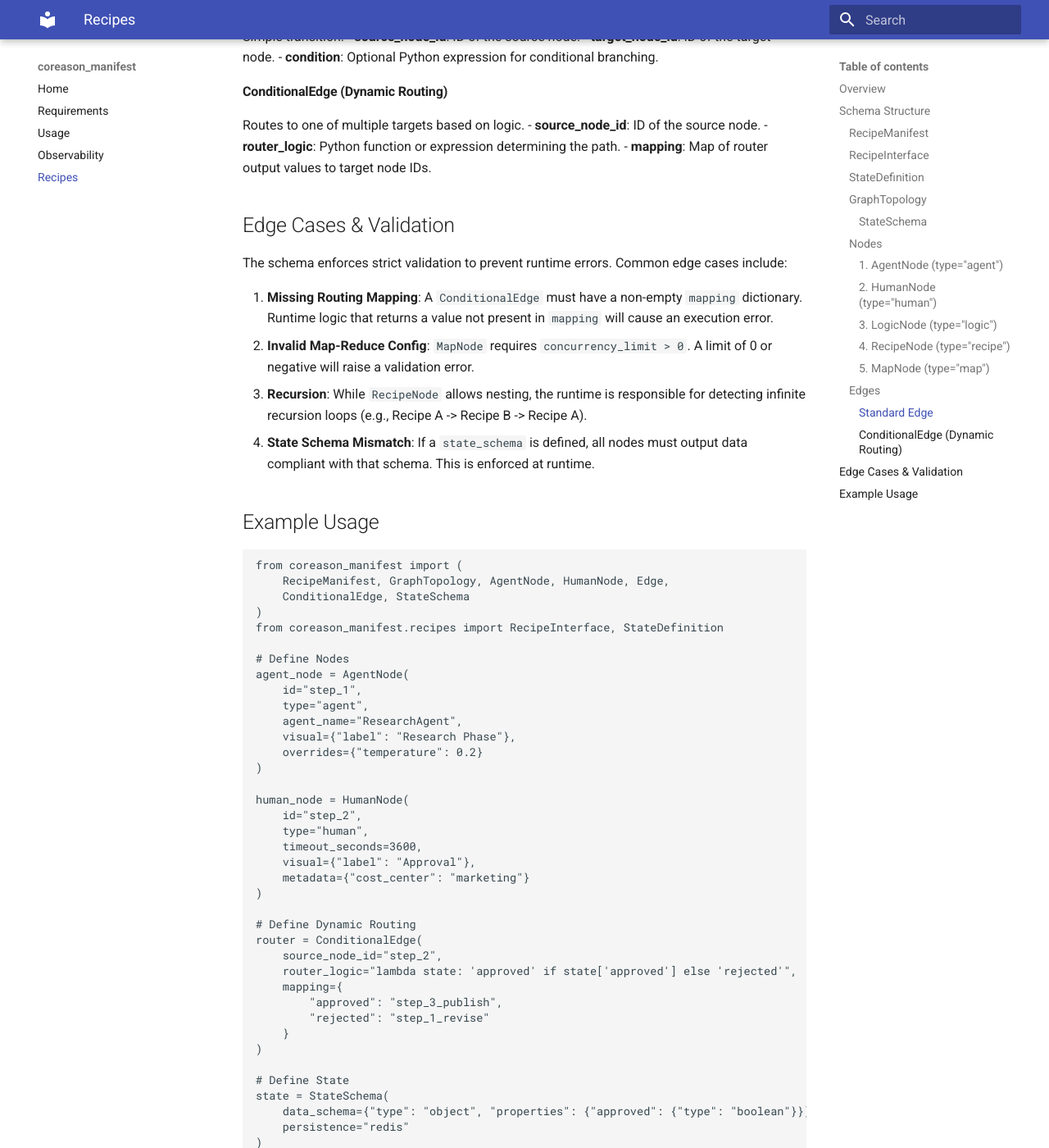
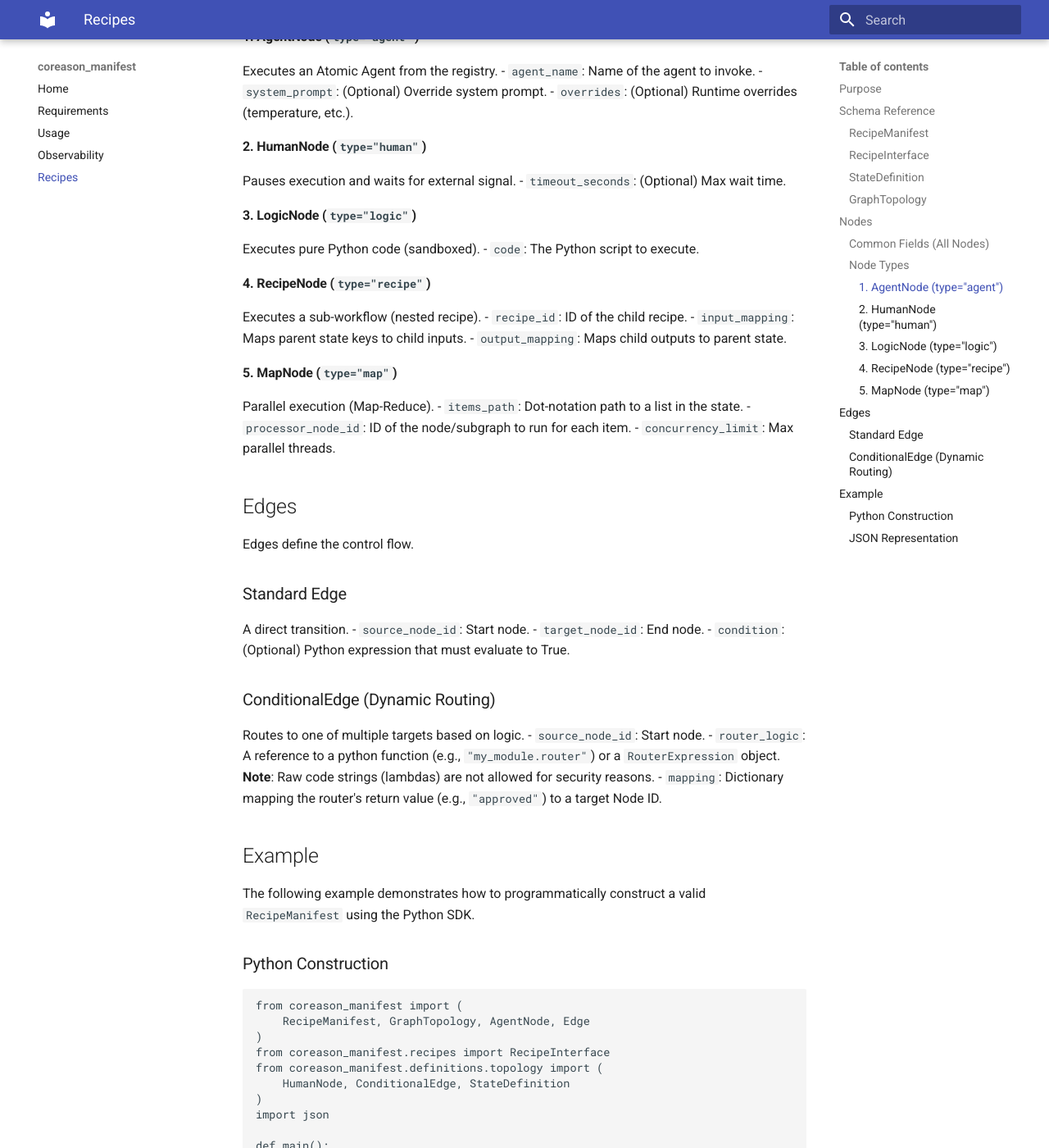
Before and after one commit to CoReason-AI/coreason-manifest, an MkDocs documentation site: the page built from docs/recipes.md, in a window 1280 px wide and 1400 px high, scrolled down 2596 px. Shown: the whole window at 82% size. Built offline with MkDocs 1.6.1 and Material for MkDocs 9.7.7, drawn with Linux system fonts in a browser that asks for light colours; some of the changed text lies outside the part shown.

Commit message:
docs: add detailed executable specification for MACO RecipeManifest
Updates `docs/recipes.md` to serve as a comprehensive executable specification
for the MACO Engine and Builder ecosystem.
- Documents `RecipeManifest`, `GraphTopology`, `StateDefinition` and Node types.
- Adds explicit usage of `integrity_hash` and `metadata`.
- Provides a verified, runnable Python example and corresponding JSON wire format.
- Clarifies `ConditionalEdge` router logic constraints.

Co-authored-by: gowthamrao <13936600+gowthamrao@users.noreply.github.com>

````diff
--- a/docs/recipes.md
+++ b/docs/recipes.md
@@ -1,205 +1,392 @@
-# Recipe Manifests (Workflows)
+# MACO Recipe Specification
 
-The `coreason-manifest` package provides the schema definitions for **Recipes**, which are executable workflows managed by the `coreason-maco` runtime. These definitions share the same underlying graph components (`Node`, `Edge`) as the Agent Topology.
+The `RecipeManifest` acts as the **Executable Specification** for the MACO (Multi-Agent Coreason Orchestration) engine. It serves as the shared contract between the `coreason-maco` runtime (Engine) and the `coreason-maco-builder` (Visual Editor).
 
-## Overview
+## Purpose
 
-A `RecipeManifest` defines a directed graph of nodes (steps) and edges (connections). It supports architectural triangulation via "Council" configurations and mixed-initiative workflows (human-in-the-loop).
+The Recipe Manifest defines:
+1.  **Interface Contract**: The strict inputs and outputs of the workflow, allowing it to be treated as a black-box function.
+2.  **Shared Memory**: The schema for the state that persists across steps.
+3.  **Topology**: The directed graph of execution steps (`Nodes`) and transition logic (`Edges`).
+4.  **Design-Time Data**: Metadata required for the Builder UI (e.g., coordinates) that is ignored by the runtime.
 
-Starting with v2, Recipes strictly define their **Interface** (Inputs/Outputs), **Internal State** (Memory), and **Build-time Parameters**.
+## Schema Reference
 
-## Schema Structure
+The root object is `RecipeManifest`, which inherits from `CoReasonBaseModel` (strictly validated, frozen by default).
 
 ### RecipeManifest
 
-The root object for a workflow.
-
-- **id**: Unique identifier for the recipe.
-- **version**: Semantic version (e.g., `1.0.0`).
-- **name**: Human-readable name.
-- **description**: Detailed description.
-- **interface**: Defines the Input/Output contract (`RecipeInterface`).
-- **state**: Defines the internal memory schema (`StateDefinition`).
-- **parameters**: Build-time configuration constants (`Dict[str, Any]`).
-- **topology**: The topology definition of the workflow (`GraphTopology`).
+| Field | Type | Description |
+| :--- | :--- | :--- |
+| `id` | `str` | Unique identifier for the recipe. |
+| `version` | `VersionStr` | Semantic version (e.g., `1.0.0`). |
+| `name` | `str` | Human-readable name. |
+| `description` | `str` | Detailed description of the workflow logic. |
+| `interface` | `RecipeInterface` | Defines the Input/Output contract. |
+| `state` | `StateDefinition` | Defines the internal memory schema and persistence settings. |
+| `parameters` | `Dict[str, Any]` | Build-time configuration constants (e.g. model tiers, thresholds). |
+| `topology` | `GraphTopology` | The execution graph (nodes and edges). |
+| `integrity_hash` | `Optional[str]` | SHA256 hash of the canonical topology. Enforced by Builder, verified by Runtime. |
+| `metadata` | `Dict[str, Any]` | Design-time data (UI coordinates, draft status, user info). |
 
 ### RecipeInterface
 
-Defines the contract for interacting with the recipe.
-
-- **inputs**: JSON Schema defining valid entry arguments.
-- **outputs**: JSON Schema defining the guaranteed structure of the final result.
+| Field | Type | Description |
+| :--- | :--- | :--- |
+| `inputs` | `Dict[str, Any]` | JSON Schema defining valid entry arguments. |
+| `outputs` | `Dict[str, Any]` | JSON Schema defining the guaranteed structure of the final result. |
 
 ### StateDefinition
 
-Defines the shared memory available to all nodes in the graph.
+Defines the "Memory" of the agent or workflow.
 
-- **schema**: JSON Schema of the keys available in the shared memory.
-- **persistence**: Configuration for state durability (`ephemeral` or `persistent`).
+| Field | Type | Description |
+| :--- | :--- | :--- |
+| `schema` | `Dict[str, Any]` | JSON Schema of the keys available in the shared memory. (Note: use `schema_` argument in Python constructor). |
+| `persistence` | `Literal["ephemeral", "persistent"]` | Configuration for state durability. |
 
 ### GraphTopology
 
-Contains the nodes and edges, plus state configuration.
+The core execution logic.
 
-- **nodes**: List of `Node` objects.
-- **edges**: List of `Edge` or `ConditionalEdge` objects.
-- **state_schema**: (Optional) Definition of the graph's state structure and persistence.
+| Field | Type | Description |
+| :--- | :--- | :--- |
+| `nodes` | `List[Node]` | List of polymorphic nodes. |
+| `edges` | `List[Edge]` | List of edges connecting the nodes. |
+| `state_schema` | `Optional[StateDefinition]` | Redundant definition of state for the graph context. |
 
-**Validation**: `GraphTopology` enforces integrity by ensuring that every `source_node_id` and `target_node_id` referenced in edges exists within the `nodes` list.
+**Validation**: The topology enforces **referential integrity**. Every `source_node_id` and `target_node_id` in edges must correspond to an `id` in the `nodes` list.
 
-#### StateSchema
+## Nodes
 
-Defines the data structure passed between nodes.
+Nodes are polymorphic objects distinguished by their `type` field.
 
-- **data_schema**: JSON Schema or Pydantic definition.
-- **persistence**: Checkpointing strategy (e.g., `'memory'`, `'redis'`).
+### Common Fields (All Nodes)
+- `id` (`str`): Unique identifier.
+- `metadata` (`Dict[str, Any]`): Operational context (cost tracking, SLAs).
+- `visual` (`VisualMetadata`): UI data (label, x/y coordinates, icon).
+- `council_config` (`Optional[CouncilConfig]`): Configuration for architectural triangulation (voting).
 
-### Nodes
-
-Nodes are polymorphic and can be one of the following types:
+### Node Types
 
 #### 1. AgentNode (`type="agent"`)
-Executes a specific atomic agent.
-- **agent_name**: The name of the atomic agent to call.
-- **council_config**: Optional configuration for architectural triangulation (e.g., voting).
-- **overrides**: Optional runtime overrides for the agent (e.g., temperature, prompt_template_vars).
+Executes an Atomic Agent from the registry.
+- `agent_name`: Name of the agent to invoke.
+- `system_prompt`: (Optional) Override system prompt.
+- `overrides`: (Optional) Runtime overrides (temperature, etc.).
 
 #### 2. HumanNode (`type="human"`)
-Pauses execution for user input or approval.
-- **timeout_seconds**: Optional timeout.
+Pauses execution and waits for external signal.
+- `timeout_seconds`: (Optional) Max wait time.
 
 #### 3. LogicNode (`type="logic"`)
-Executes pure Python logic.
-- **code**: The Python code to execute.
+Executes pure Python code (sandboxed).
+- `code`: The Python script to execute.
 
 #### 4. RecipeNode (`type="recipe"`)
-Executes another Recipe as a sub-graph (Hierarchical Composition).
-- **recipe_id**: ID of the child recipe.
-- **input_mapping**: Map parent state to child inputs.
-- **output_mapping**: Map child outputs to parent state.
+Executes a sub-workflow (nested recipe).
+- `recipe_id`: ID of the child recipe.
+- `input_mapping`: Maps parent state keys to child inputs.
+- `output_mapping`: Maps child outputs to parent state.
 
 #### 5. MapNode (`type="map"`)
-Executes a sub-branch in parallel for each item in a list (Map-Reduce).
-- **items_path**: Path to the list in the state (e.g., `state.documents`).
-- **processor_node_id**: The node/subgraph to run for each item.
-- **concurrency_limit**: Max parallel executions.
+Parallel execution (Map-Reduce).
+- `items_path`: Dot-notation path to a list in the state.
+- `processor_node_id`: ID of the node/subgraph to run for each item.
+- `concurrency_limit`: Max parallel threads.
 
-**Common Fields**: All nodes include an optional `metadata` dictionary for operational context (cost tracking, SLAs, etc.).
+## Edges
 
-### Edges
+Edges define the control flow.
 
-Connections between nodes.
+### Standard Edge
+A direct transition.
+- `source_node_id`: Start node.
+- `target_node_id`: End node.
+- `condition`: (Optional) Python expression that must evaluate to True.
 
-#### Standard Edge
-Simple transition.
-- **source_node_id**: ID of the source node.
-- **target_node_id**: ID of the target node.
-- **condition**: Optional Python expression for conditional branching.
+### ConditionalEdge (Dynamic Routing)
+Routes to one of multiple targets based on logic.
+- `source_node_id`: Start node.
+- `router_logic`: A reference to a python function (e.g., `"my_module.router"`) or a `RouterExpression` object. **Note**: Raw code strings (lambdas) are not allowed for security reasons.
+- `mapping`: Dictionary mapping the router's return value (e.g., `"approved"`) to a target Node ID.
 
-#### ConditionalEdge (Dynamic Routing)
-Routes to one of multiple targets based on logic.
-- **source_node_id**: ID of the source node.
-- **router_logic**: Python function or expression determining the path.
-- **mapping**: Map of router output values to target node IDs.
+## Example
 
-## Edge Cases & Validation
+The following example demonstrates how to programmatically construct a valid `RecipeManifest` using the Python SDK.
 
-The schema enforces strict validation to prevent runtime errors. Common edge cases include:
-
-1.  **Missing Routing Mapping**: A `ConditionalEdge` must have a non-empty `mapping` dictionary. Runtime logic that returns a value not present in `mapping` will cause an execution error.
-2.  **Invalid Map-Reduce Config**: `MapNode` requires `concurrency_limit > 0`. A limit of 0 or negative will raise a validation error.
-3.  **Recursion**: While `RecipeNode` allows nesting, the runtime is responsible for detecting infinite recursion loops (e.g., Recipe A -> Recipe B -> Recipe A).
-4.  **State Schema Mismatch**: If a `state_schema` is defined, all nodes must output data compliant with that schema. This is enforced at runtime.
-
-## Example Usage
+### Python Construction
 
 ```python
 from coreason_manifest import (
-    RecipeManifest, GraphTopology, AgentNode, HumanNode, Edge,
-    ConditionalEdge, StateSchema
+    RecipeManifest, GraphTopology, AgentNode, Edge
 )
-from coreason_manifest.recipes import RecipeInterface, StateDefinition
+from coreason_manifest.recipes import RecipeInterface
+from coreason_manifest.definitions.topology import (
+    HumanNode, ConditionalEdge, StateDefinition
+)
+import json
 
-# Define Nodes
-agent_node = AgentNode(
-    id="step_1",
-    type="agent",
-    agent_name="ResearchAgent",
-    visual={"label": "Research Phase"},
-    overrides={"temperature": 0.2}
-)
+def main():
+    # 1. Define Nodes
+    agent_node = AgentNode(
+        id="step_1_research",
+        type="agent",
+        agent_name="ResearchAgent",
+        visual={"label": "Research Phase", "x_y_coordinates": [100.0, 200.0]},
+        overrides={"temperature": 0.2}
+    )
 
-human_node = HumanNode(
-    id="step_2",
-    type="human",
-    timeout_seconds=3600,
-    visual={"label": "Approval"},
-    metadata={"cost_center": "marketing"}
-)
+    human_node = HumanNode(
+        id="step_2_approve",
+        type="human",
+        timeout_seconds=3600,
+        visual={"label": "Manager Approval", "x_y_coordinates": [300.0, 200.0]},
+        metadata={"cost_center": "marketing"}
+    )
 
-# Define Dynamic Routing
-router = ConditionalEdge(
-    source_node_id="step_2",
-    router_logic="lambda state: 'approved' if state['approved'] else 'rejected'",
-    mapping={
-        "approved": "step_3_publish",
-        "rejected": "step_1_revise"
+    # Target nodes for branching (must exist in topology)
+    publish_node = AgentNode(
+        id="step_3_publish",
+        type="agent",
+        agent_name="PublisherAgent",
+        visual={"label": "Publish Content"}
+    )
+
+    revise_node = AgentNode(
+        id="step_1_revise",
+        type="agent",
+        agent_name="EditorAgent",
+        visual={"label": "Revise Content"}
+    )
+
+    # 2. Define Dynamic Routing
+    # Note: router_logic must be a reference to a function (e.g. "module.function")
+    # or a structured RouterExpression. It cannot be raw python code string.
+    router = ConditionalEdge(
+        source_node_id="step_2_approve",
+        router_logic="workflows.utils.approval_router",
+        mapping={
+            "approved": "step_3_publish",
+            "rejected": "step_1_revise"
+        }
+    )
+
+    # 3. Define Interface (Inputs/Outputs)
+    interface = RecipeInterface(
+        inputs={
+            "type": "object",
+            "properties": {
+                "topic": {"type": "string", "description": "The research topic"}
+            },
+            "required": ["topic"]
+        },
+        outputs={
+            "type": "object",
+            "properties": {
+                "final_report": {"type": "string"}
+            }
+        }
+    )
+
+    # 4. Define State (Memory)
+    # Note: Use 'schema_' kwarg or 'schema' alias if populating by dict.
+    # In python constructor, we use the field name 'schema_'.
+    state_def = StateDefinition(
+        schema_={
+            "type": "object",
+            "properties": {
+                "topic": {"type": "string"},
+                "research_notes": {"type": "array"},
+                "draft": {"type": "string"},
+                "approved": {"type": "boolean"},
+                "final_report": {"type": "string"}
+            }
+        },
+        persistence="ephemeral"
+    )
+
+    # 5. Create Manifest
+    recipe = RecipeManifest(
+        id="research_approval_workflow",
+        version="1.0.0",
+        name="Research & Approval Workflow",
+        description="A mixed-initiative workflow for researching and publishing content.",
+        interface=interface,
+        state=state_def,
+        parameters={"model_tier": "gpt-4"},
+        topology=GraphTopology(
+            nodes=[agent_node, human_node, publish_node, revise_node],
+            edges=[
+                Edge(source_node_id="step_1_research", target_node_id="step_2_approve"),
+                router,
+                # Edges to loop back or finish
+                Edge(source_node_id="step_1_revise", target_node_id="step_2_approve"),
+            ],
+            state_schema=state_def
+        ),
+        metadata={
+            "created_by": "user_123",
+            "last_modified": "2023-10-27T10:00:00Z"
+        }
+    )
+
+    # Dump to JSON
+    # by_alias=True is crucial for fields like 'schema_' -> 'schema'
+    json_output = recipe.model_dump_json(indent=2, by_alias=True)
+    print(json_output)
+
+if __name__ == "__main__":
+    main()
+```
+
+### JSON Representation
+
+The resulting JSON matches the wire format exchanged between Builder and Engine.
+
+```json
+{
+  "id": "research_approval_workflow",
+  "version": "1.0.0",
+  "name": "Research & Approval Workflow",
+  "description": "A mixed-initiative workflow for researching and publishing content.",
+  "interface": {
+    "inputs": {
+      "type": "object",
+      "properties": {
+        "topic": {
+          "type": "string",
+          "description": "The research topic"
+        }
+      },
+      "required": [
+        "topic"
+      ]
+    },
+    "outputs": {
+      "type": "object",
+      "properties": {
+        "final_report": {
+          "type": "string"
+        }
+      }
     }
-)
-
-# Define State
-state = StateSchema(
-    data_schema={"type": "object", "properties": {"approved": {"type": "boolean"}}},
-    persistence="redis"
-)
-
-# Define Interface
-interface = RecipeInterface(
-    inputs={
+  },
+  "state": {
+    "schema": {
+      "type": "object",
+      "properties": {
+        "topic": {
+          "type": "string"
+        },
+        "research_notes": {
+          "type": "array"
+        },
+        "draft": {
+          "type": "string"
+        },
+        "approved": {
+          "type": "boolean"
+        },
+        "final_report": {
+          "type": "string"
+        }
+      }
+    },
+    "persistence": "ephemeral"
+  },
+  "parameters": {
+    "model_tier": "gpt-4"
+  },
+  "topology": {
+    "nodes": [
+      {
+        "id": "step_1_research",
+        "type": "agent",
+        "agent_name": "ResearchAgent",
+        "visual": {
+          "label": "Research Phase",
+          "x_y_coordinates": [100.0, 200.0]
+        },
+        "overrides": {
+          "temperature": 0.2
+        }
+      },
+      {
+        "id": "step_2_approve",
+        "type": "human",
+        "timeout_seconds": 3600,
+        "visual": {
+          "label": "Manager Approval",
+          "x_y_coordinates": [300.0, 200.0]
+        },
+        "metadata": {
+          "cost_center": "marketing"
+        }
+      },
+      {
+        "id": "step_3_publish",
+        "type": "agent",
+        "agent_name": "PublisherAgent",
+        "visual": {
+          "label": "Publish Content"
+        }
+      },
+      {
+        "id": "step_1_revise",
+        "type": "agent",
+        "agent_name": "EditorAgent",
+        "visual": {
+          "label": "Revise Content"
+        }
+      }
+    ],
+    "edges": [
+      {
+        "source_node_id": "step_1_research",
+        "target_node_id": "step_2_approve"
+      },
+      {
+        "source_node_id": "step_2_approve",
+        "router_logic": "workflows.utils.approval_router",
+        "mapping": {
+          "approved": "step_3_publish",
+          "rejected": "step_1_revise"
+        }
+      },
+      {
+        "source_node_id": "step_1_revise",
+        "target_node_id": "step_2_approve"
+      }
+    ],
+    "state_schema": {
+      "schema": {
         "type": "object",
         "properties": {
-            "topic": {"type": "string"}
-        },
-        "required": ["topic"]
-    },
-    outputs={
-        "type": "object",
-        "properties": {
-            "summary": {"type": "string"}
+          "topic": {
+            "type": "string"
+          },
+          "research_notes": {
+            "type": "array"
+          },
+          "draft": {
+            "type": "string"
+          },
+          "approved": {
+            "type": "boolean"
+          },
+          "final_report": {
+            "type": "string"
+          }
         }
+      },
+      "persistence": "ephemeral"
     }
-)
-
-# Define State
-state_def = StateDefinition(
-    schema={
-        "type": "object",
-        "properties": {
-            "messages": {"type": "array"},
-            "draft": {"type": "string"}
-        }
-    },
-    persistence="ephemeral"
-)
-
-# Create Manifest
-# Note: In a real scenario, you'd define all referenced nodes (like step_3_publish)
-# or the validation would fail.
-recipe = RecipeManifest(
-    id="research_workflow",
-    version="1.0.0",
-    name="Research Approval Workflow",
-    interface=interface,
-    state=state_def,
-    parameters={"model": "gpt-4"},
-    description="A simple approval workflow.",
-    topology=GraphTopology(
-        nodes=[agent_node, human_node], # + other nodes referenced in edges
-        edges=[Edge(source_node_id="step_1", target_node_id="step_2"), router],
-        state_schema=state
-    )
-)
-
-# Dump to JSON (use by_alias=True to correctly serialize state.schema)
-print(recipe.model_dump_json(indent=2, by_alias=True))
+  },
+  "integrity_hash": null,
+  "metadata": {
+    "created_by": "user_123",
+    "last_modified": "2023-10-27T10:00:00Z"
+  }
+}
 ```
````
